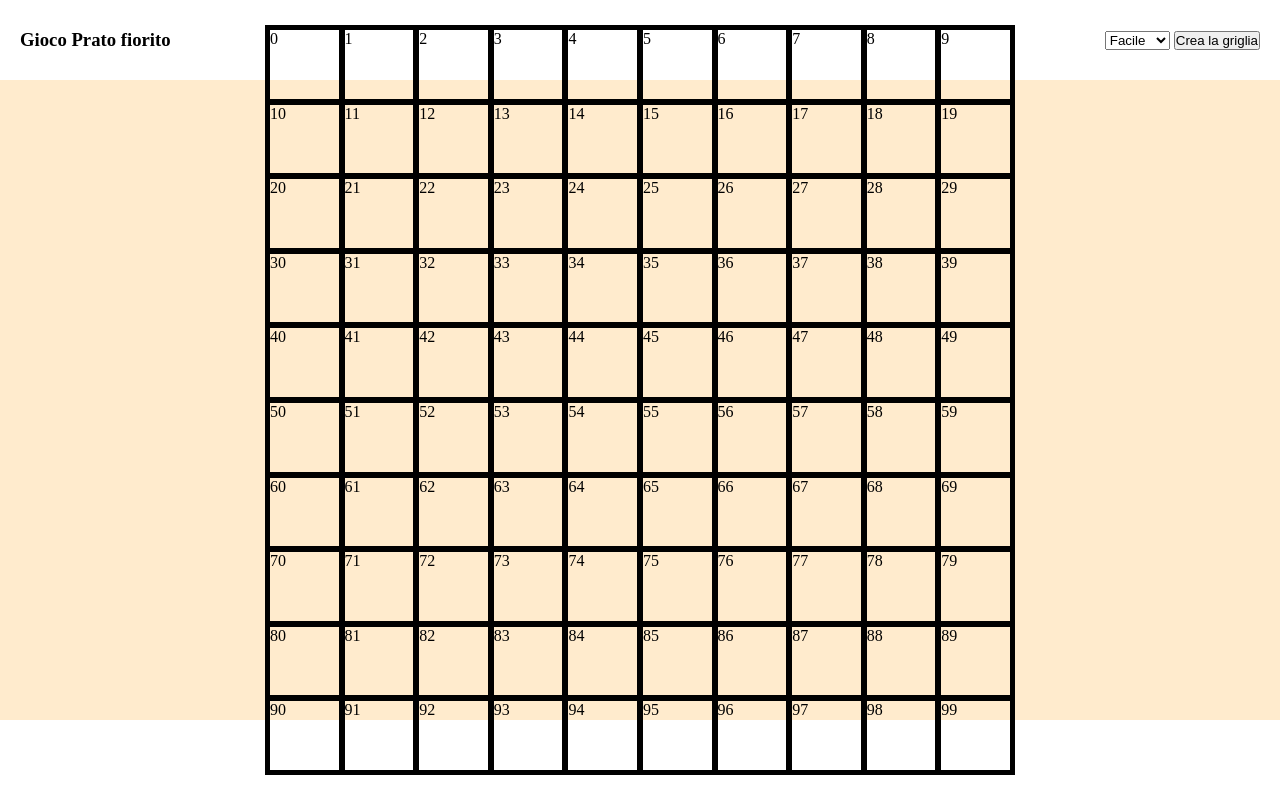
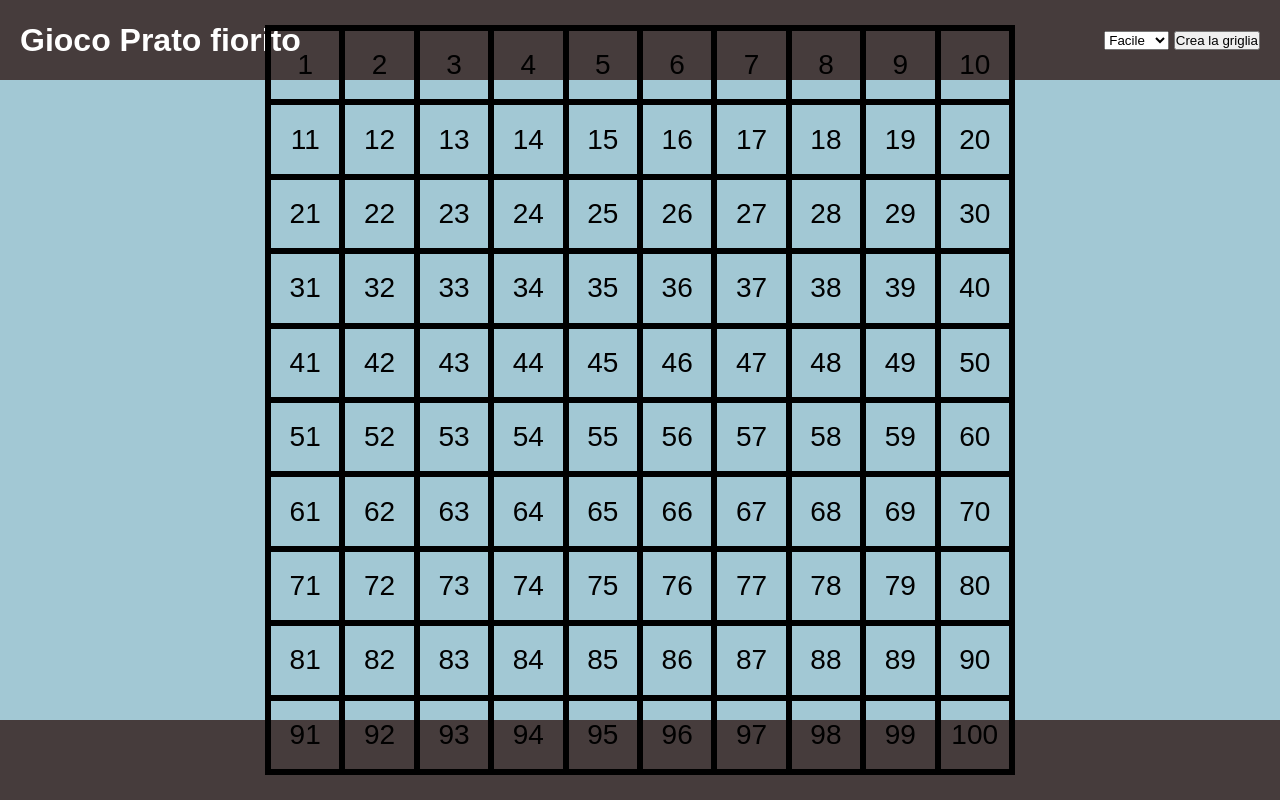
Before and after one commit to bittoMazza/js-campominato-grid, a plain HTML site: page index.html in a window 1280 px wide. Both pictures are taken after a click on the button "Crea la griglia". Drawn offline with Linux system fonts and the light colour scheme; a web font is replaced by a local one.

Commit message:
add different difficult selection css classes and control on js

```diff
--- a/index.html
+++ b/index.html
@@ -10,9 +10,9 @@
 <body>
     <header>
         <div class="nav">
-            <h3>Gioco Prato fiorito</h3>
+            <h1 class="main-title">Gioco Prato fiorito</h3>
             <div>
-                <select name="" id="">
+                <select name="" id="difficult-selection">
                     <option value="easy"> Facile </option>
                     <option value="medium"> Medio </option>
                     <option value="hard"> Difficile </option>
--- a/script.js
+++ b/script.js
@@ -8,23 +8,43 @@ come argomento della funzione;
 */
 
 const generateButton = document.getElementById('generate-grid-btn');
-const gridWrapper = document.getElementById('grid-wrapper')
-
+const gridWrapper = document.getElementById('grid-wrapper');
+let numBox;
 generateButton.addEventListener('click',function(){
-    for(let i = 0 ; i < 100 ; i++){
-       const newBox = createBox(i);
-       newBox.innerHTML = i;
+    // Text Content = "" per rimuovere la vecchia tabella in modo che la nuova non si aggiunga alla vecchia
+    gridWrapper.textContent = ""
+    const diffSelection = document.getElementById('difficult-selection').value;
+    if(diffSelection == 'easy'){
+        numBox = 100;
+    }else if(diffSelection == 'medium'){
+        numBox = 81;
+    }
+    else{
+        numBox = 49;
+    }
+    gridWrapper.classList.add('border-black')
+    for(let i = 0 ; i < numBox ; i++){
+       const newBox = createBox(i,diffSelection);
+       newBox.innerHTML = i + 1;
        gridWrapper.append(newBox);
     }
 })
 
 
-function createBox(index){
+function createBox(index,squareType){
     let newSquare = document.createElement('div');
-    newSquare.classList.add('square')
+    newSquare.classList.add('square','border-black')
+    if(squareType == 'easy'){
+        newSquare.classList.add('square-easy')
+    }else if(squareType == 'medium'){
+        newSquare.classList.add('square-medium')
+    }
+    else{
+        newSquare.classList.add('square-hard')
+    }
     newSquare.addEventListener('click',function(){
         newSquare.classList.toggle('active')
-        console.log('Hai cliccato la casella numero : ' + index);
+        console.log('Hai cliccato la casella numero : ' + (index + 1));
     })
-    return newSquare
+    return newSquare;
 }
--- a/style.css
+++ b/style.css
@@ -1,7 +1,10 @@
+@import url('https://fonts.googleapis.com/css2?family=Kdam+Thmor+Pro&display=swap');
+
 *{
     box-sizing: border-box;
     padding: 0;
     margin: 0;
+    font-family: 'Kdam Thmor Pro', sans-serif;
 }
 
 .nav{
@@ -18,26 +21,33 @@ body{
 
 header,footer{
     height: 10vh;
-    background-color: white;
+    background-color: rgb(70, 60, 60);
 }
 
 main{
     height: 80vh;
-    background-color: blanchedalmond;
+    background-color:rgb(162, 200, 212);
     display: flex;
     align-items: center;
 }
 
+.main-title{
+    color: white;
+}
+
 .active{
-    background-color: cadetblue;;
+    background-color: rgb(37, 69, 70);;
     color:white;
+}
+
+.border-black{
+    border: 3px solid black;
 }
 
 .container-grid{
     margin: 0 auto;
     height: 750px;
     width: 750px;
-    border: 2px solid black;
     display: flex;
     flex-wrap: wrap;
     align-content: flex-start;
@@ -45,7 +55,23 @@ main{
 
 
 .square{
-    height: 10%;
-    width: 10%;
-    border: 3px solid black;
+    display: flex;
+    align-items: center;
+    justify-content: center;
+    font-size: 1.75rem;
 }
+
+.square-easy{
+    height: calc(100% / 10);
+    width: calc(100% / 10);
+}
+
+.square-medium{
+    height: calc(100% / 9);
+    width: calc(100% / 9);
+}
+
+.square-hard{
+    height: calc(100% / 7);
+    width: calc(100% / 7);
+}
```
